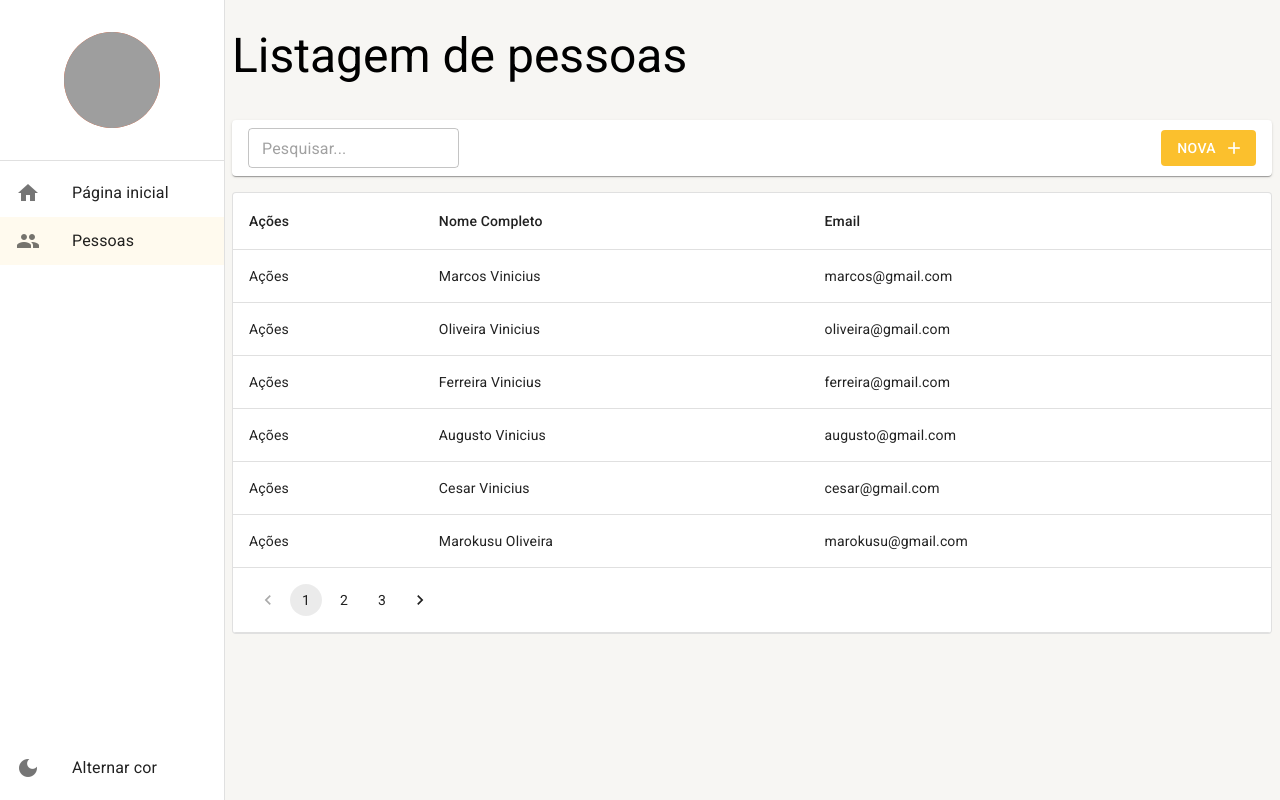
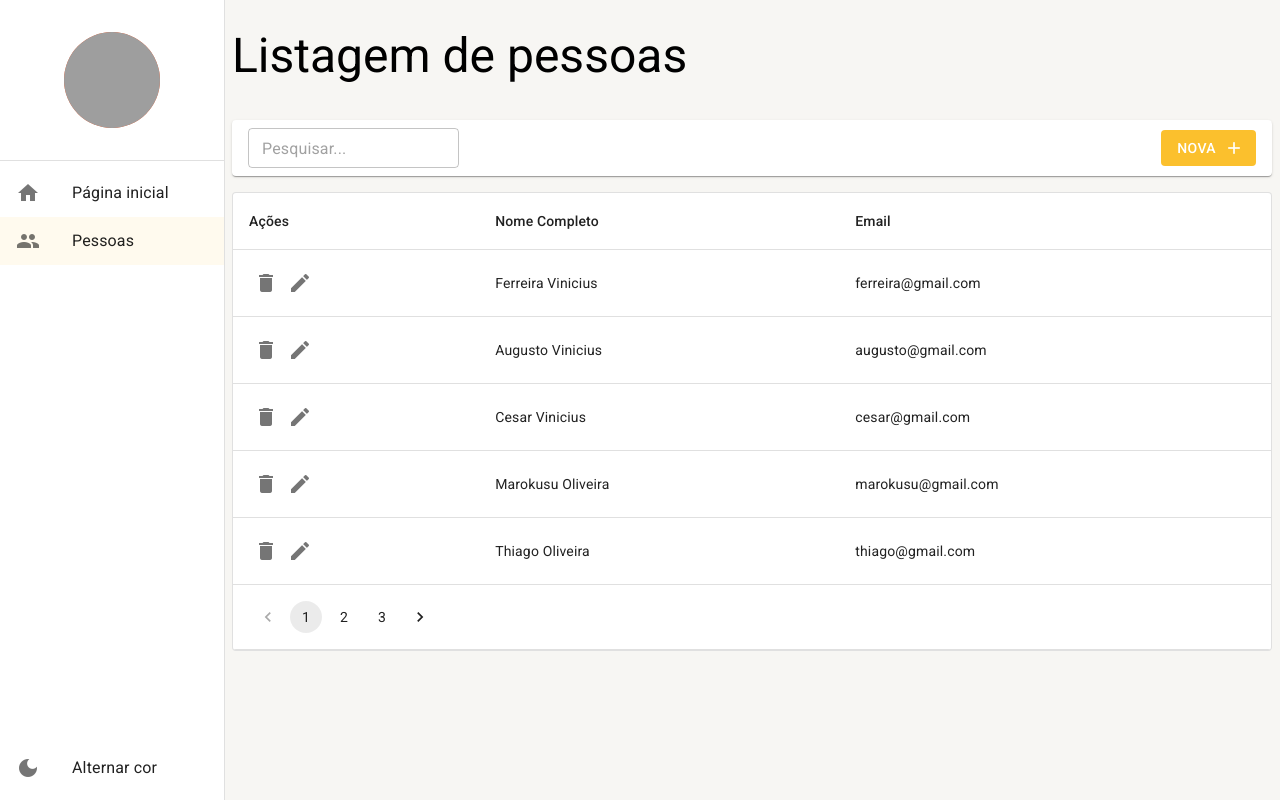
Before and after one commit to m4rcaoferole/materialui-ts, a React (Create React App) app: page /pessoas in a window 1280 px wide. Built offline with nearby package versions, Linux system fonts and the light colour scheme; data requests are answered from the project's data file; grey boxes are pictures that could not be loaded.

Commit message:
feat: configurando acoes da listagem

```diff
--- a/mock/database.json
+++ b/mock/database.json
@@ -1,17 +1,5 @@
 {
   "pessoas": [
-    {
-      "id": 1,
-      "email": "marcos@gmail.com",
-      "cidadeId": "31",
-      "nomeCompleto": "Marcos Vinicius"
-    },
-    {
-      "id": 2,
-      "email": "oliveira@gmail.com",
-      "cidadeId": "21",
-      "nomeCompleto": "Oliveira Vinicius"
-    },
     {
       "id": 3,
       "email": "ferreira@gmail.com",
@@ -47,12 +35,14 @@
       "email": "pedro@gmail.com",
       "cidadeId": "23",
       "nomeCompleto": "Pedro Oliveira"
-    },{
+    },
+    {
       "id": 9,
       "email": "fernando@gmail.com",
       "cidadeId": "13",
       "nomeCompleto": "Fernando Oliveira"
-    },{
+    },
+    {
       "id": 10,
       "email": "luis@gmail.com",
       "cidadeId": "22",
@@ -75,12 +65,14 @@
       "email": "silva@gmail.com",
       "cidadeId": "23",
       "nomeCompleto": "Silva Souza"
-    },{
+    },
+    {
       "id": 14,
       "email": "renan@gmail.com",
       "cidadeId": "13",
       "nomeCompleto": "Renan Souza"
-    },{
+    },
+    {
       "id": 15,
       "email": "joão@gmail.com",
       "cidadeId": "22",
--- a/src/pages/people/ListPeople.tsx
+++ b/src/pages/people/ListPeople.tsx
@@ -1,6 +1,6 @@
 import { useEffect, useMemo, useState } from 'react';
 import { useSearchParams } from 'react-router-dom';
-import { LinearProgress, Pagination, Paper, Table, TableBody, TableCell, TableContainer, TableFooter, TableHead, TableRow } from '@mui/material';
+import { Icon, IconButton, LinearProgress, Pagination, Paper, Table, TableBody, TableCell, TableContainer, TableFooter, TableHead, TableRow } from '@mui/material';
 
 import { IListagemPessoa, PessoasService } from '../../shared/services/api/pessoas/PessoasService';
 import { LayoutBasePage } from '../../shared/layouts';
@@ -44,6 +44,20 @@ export const ListPeople: React.FC = () => {
     });
   }, [busca, pagina]);
 
+  const handleDelete = (id: number) => {
+    if (confirm('Realmente deseja apagar?')) {
+      PessoasService.deleteById(id)
+        .then(result => {
+          if (result instanceof Error) {
+            alert(result.message);
+          } else {
+            setRows(oldRows => [...oldRows.filter(oldRow => oldRow.id !== id)]);
+            alert('Registro apagado com sucesso!');
+          }
+        });
+    }
+  };
+
   return (
     <LayoutBasePage
       title="Listagem de pessoas"
@@ -69,7 +83,19 @@ export const ListPeople: React.FC = () => {
           <TableBody>
             {rows.map(row => (
               <TableRow key={row.id}>
-                <TableCell>Ações</TableCell>
+                <TableCell>
+                  <IconButton
+                    size="small"
+                    onClick={() => handleDelete(row.id)}
+                  >
+                    <Icon>delete</Icon>
+                  </IconButton>
+                  <IconButton
+                    size="small"
+                  >
+                    <Icon>edit</Icon>
+                  </IconButton>
+                </TableCell>
                 <TableCell>{row.nomeCompleto}</TableCell>
                 <TableCell>{row.email}</TableCell>
               </TableRow>
--- a/src/shared/environment/index.ts
+++ b/src/shared/environment/index.ts
@@ -2,7 +2,7 @@ export const Environment = {
   /**
    * Define a quantidade de linhas a ser carregada por padrão nos listagens
    */
-  LIMITE_DE_LINHAS: 6,
+  LIMITE_DE_LINHAS: 5,
   /**
    * Placeholder exibido nas inputs
    */
```
